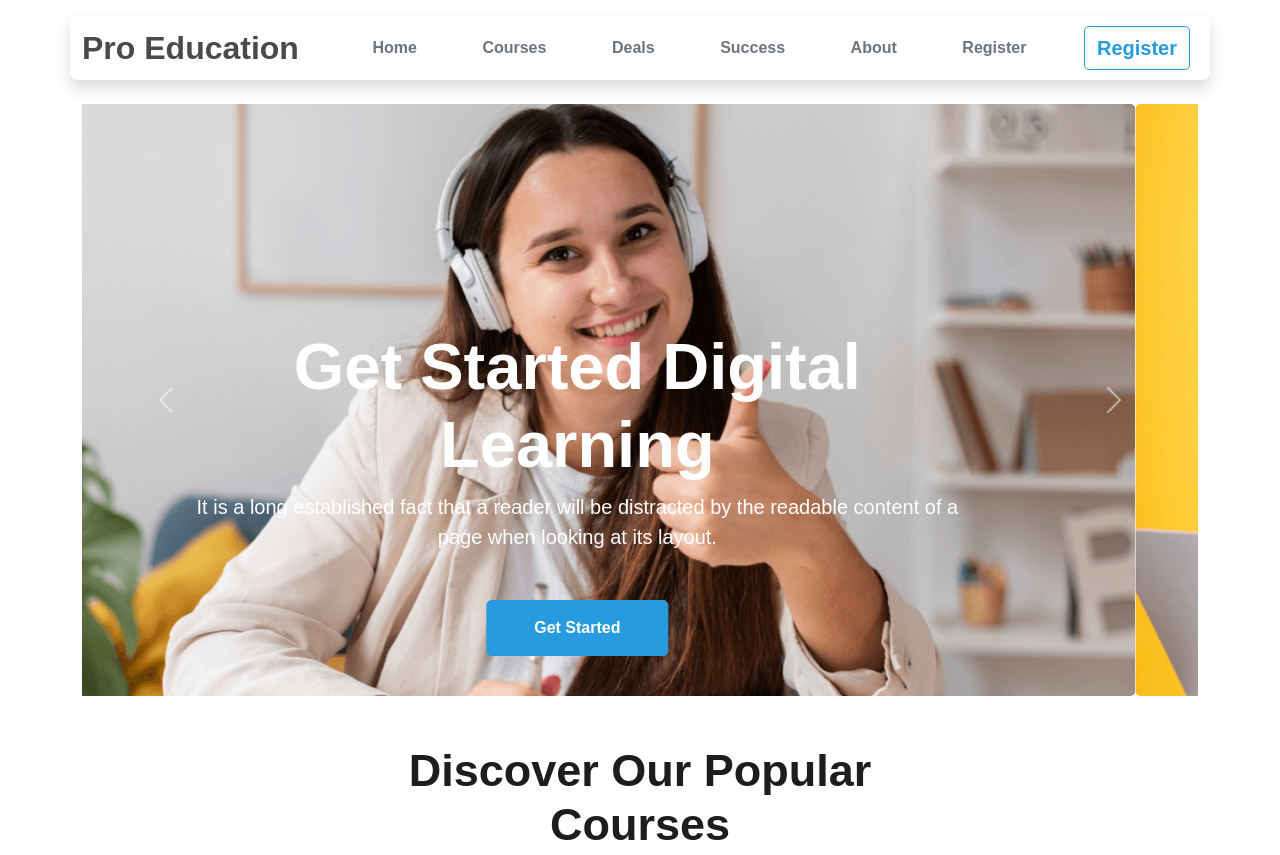
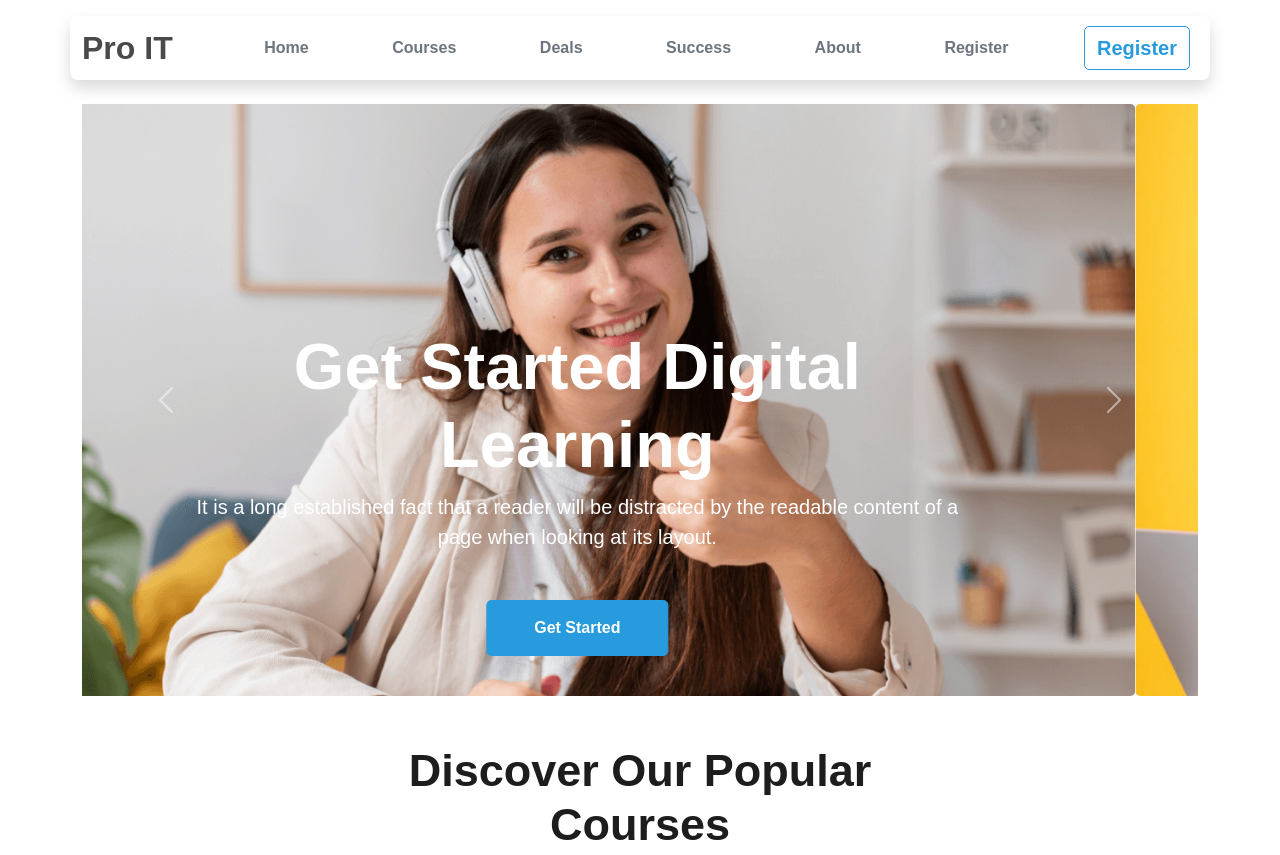
Before and after one commit to MdRafiurRahmanSaikat/EdTechWebsite, a plain HTML site: page index.html in a window 1280 px wide. Shown: the top 855 px of the page. Drawn offline with Linux system fonts and the light colour scheme.

Commit message:
Web name added in FOOTER & NAVBAR

```diff
--- a/index.html
+++ b/index.html
@@ -22,7 +22,7 @@
             <nav class="navbar mt-3 shadow container rounded-3 navbar-expand-lg d-flex justify-content-evenly">
                 <div class="container">
                     <div>
-                        <a class="navbar-brand fs-2 fw-semibold Ed-txt-color-dark" href="#">Pro Education</a>
+                        <a class="navbar-brand fs-2 fw-semibold Ed-txt-color-dark" href="#">Pro IT</a>
                     </div>
                     <div class="justify-content-evenly collapse navbar-collapse" id="navbarNav">
                         <div class="navbar-nav">
@@ -453,7 +453,7 @@
     <div>
         <br>
         <p class="fs-1 fw-bold">
-            Pro Edu
+            Profetional IT Center
         </p>
         <p class="text-muted">
             Office 41, Zawaya Buildin, Ghala Muscat,
```
